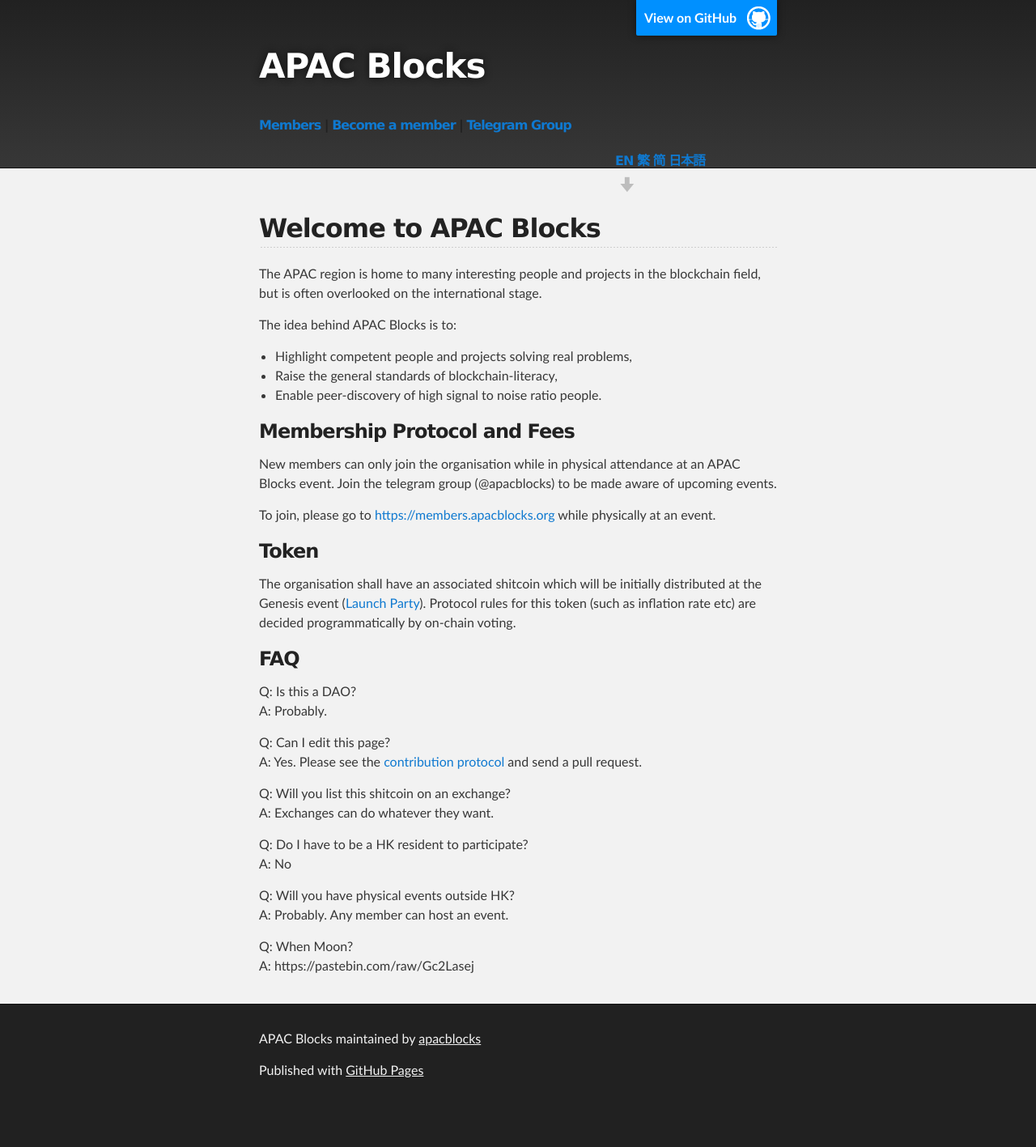
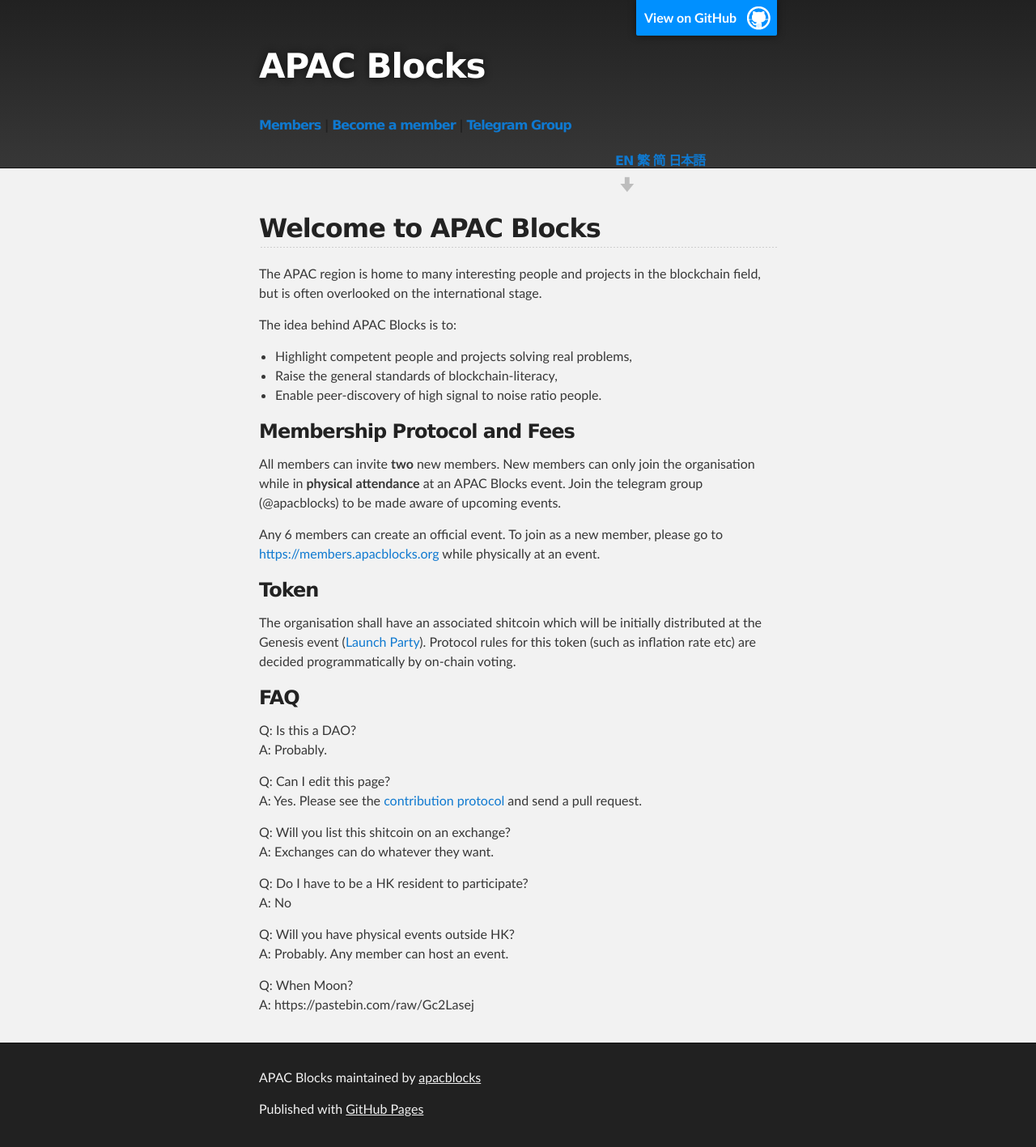
Before and after one commit to apacblocks/apacblocks.org, a Jekyll site: the page built from index.md, in a window 1280 px wide. Shown: the whole page at 81% size. Built offline with Jekyll 4.4.1, drawn with Linux system fonts in a browser that asks for light colours; the repository's description, which GitHub fills in, is left out; our own code applies the rules of GitHub Pages for plain Markdown files; before the commit the page ends 1369 px from its top, so only the background shows below that.

Commit message:
Update index.md

```diff
--- a/index.md
+++ b/index.md
@@ -13,9 +13,9 @@ The idea behind APAC Blocks is to:
 
 ### Membership Protocol and Fees
 
-New members can only join the organisation while in physical attendance at an APAC Blocks event. Join the telegram group (@apacblocks) to be made aware of upcoming events.
+All members can invite **two** new members. New members can only join the organisation while in **physical attendance** at an APAC Blocks event. Join the telegram group (@apacblocks) to be made aware of upcoming events.
 
-To join, please go to [https://members.apacblocks.org](https://members.apacblocks.org) while physically at an event.
+Any 6 members can create an official event. To join as a new member, please go to [https://members.apacblocks.org](https://members.apacblocks.org) while physically at an event.
 
 ### Token
 
```
